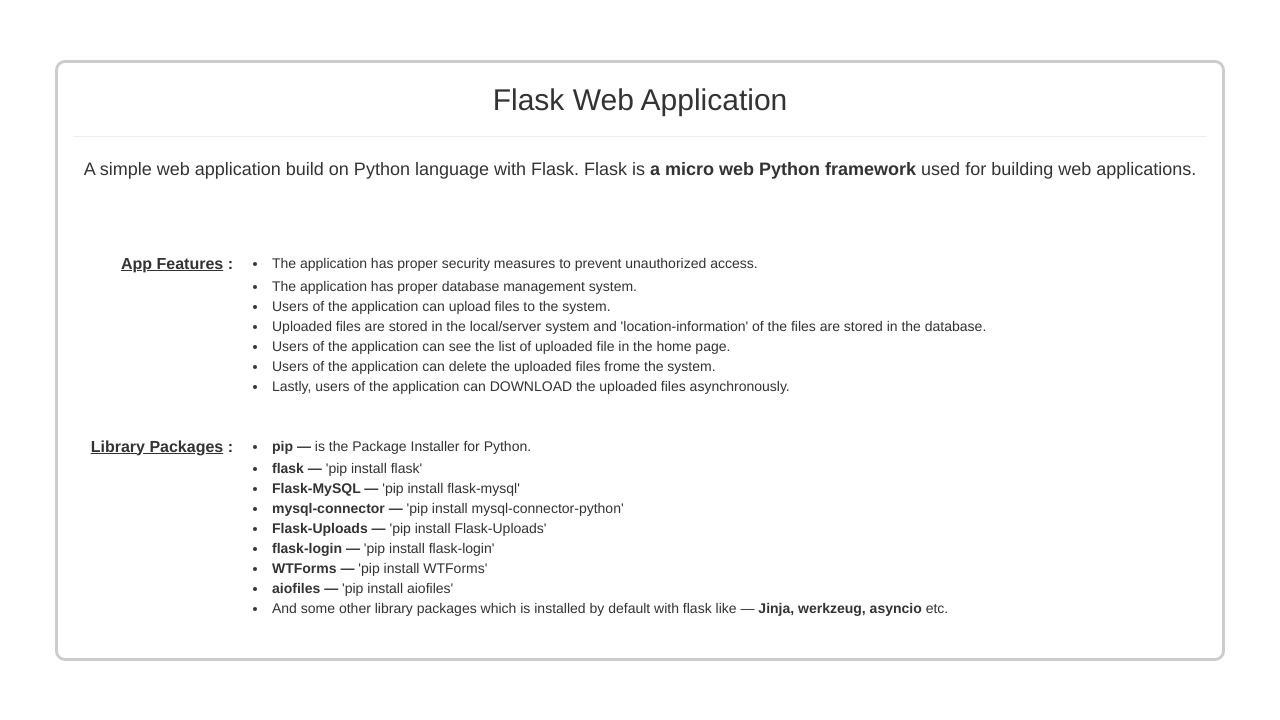
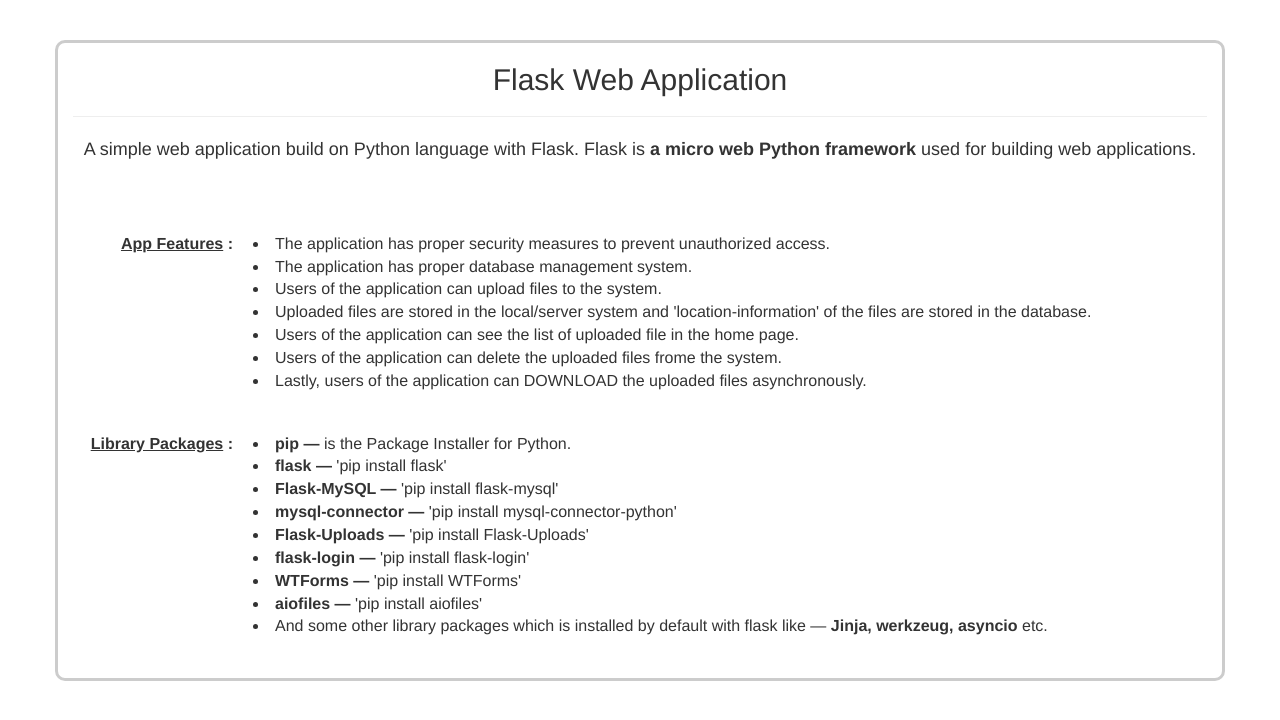
Before and after one commit to asmtamim/project-flask-WebApp, a Flask app: page / in a window 1280 px wide. Shown: the part 52-772 px from the top of the page. Run offline with Flask 3, Linux system fonts and the light colour scheme; some libraries are stand-ins or nearby versions.

Commit message:
Update index.html

```diff
--- a/Flask-Web-App/templates/index.html
+++ b/Flask-Web-App/templates/index.html
@@ -39,7 +39,7 @@
 		</div>
 	</nav>
 
-	<br><br>
+	<br>
 	<div class="container container-border">
 		<div class="row">
 			<div class="col-md-12">
@@ -51,27 +51,26 @@
 				<br><br><br>
 				<dl class="dl-horizontal">
 					<dt class="t1"><u>App Features</u> :</dt>
-					<dd><li>The application has proper security measures to prevent unauthorized access.</li></dd>
-					<dd><li>The application has proper database management system.</li></dd>
-					<dd><li>Users of the application can upload files to the system.</li></dd>
-					<dd><li>Uploaded files are stored in the local/server system and 'location-information' of the files are stored in the database.</li></dd>
-					<dd><li>Users of the application can see the list of uploaded file in the home page.</li></dd>
-					<dd><li>Users of the application can delete the uploaded files frome the system.</li></dd>
-					<dd><li>Lastly, users of the application can DOWNLOAD the uploaded files asynchronously.</li></dd>
+					<dd class="t1"><li>The application has proper security measures to prevent unauthorized access.</li></dd>
+					<dd class="t1"><li>The application has proper database management system.</li></dd>
+					<dd class="t1"><li>Users of the application can upload files to the system.</li></dd>
+					<dd class="t1"><li>Uploaded files are stored in the local/server system and 'location-information' of the files are stored in the database.</li></dd>
+					<dd class="t1"><li>Users of the application can see the list of uploaded file in the home page.</li></dd>
+					<dd class="t1"><li>Users of the application can delete the uploaded files frome the system.</li></dd>
+					<dd class="t1"><li>Lastly, users of the application can DOWNLOAD the uploaded files asynchronously.</li></dd>
 
 					<br><br>
 					<dt class="t1"><u>Library Packages</u> :</dt>
-					<dd><li><b>pip — </b> is the Package Installer for Python.</li></dd>
-					<dd><li><b>flask — </b> 'pip install flask'</li></dd>
-					<dd><li><b>Flask-MySQL — </b> 'pip install flask-mysql'</li></dd>
-					<dd><li><b>mysql-connector — </b> 'pip install mysql-connector-python'</li></dd>
-					<dd><li><b>Flask-Uploads — </b> 'pip install Flask-Uploads'</li></dd>
-					<dd><li><b>flask-login — </b> 'pip install flask-login'</li></dd>
-					<dd><li><b>WTForms — </b> 'pip install WTForms'</li></dd>
-					<dd><li><b>aiofiles — </b> 'pip install aiofiles'</li></dd>
-					<dd><li>And some other library packages which is installed by default with flask like —
+					<dd class="t1"><li><b>pip — </b> is the Package Installer for Python.</li></dd>
+					<dd class="t1"><li><b>flask — </b> 'pip install flask'</li></dd>
+					<dd class="t1"><li><b>Flask-MySQL — </b> 'pip install flask-mysql'</li></dd>
+					<dd class="t1"><li><b>mysql-connector — </b> 'pip install mysql-connector-python'</li></dd>
+					<dd class="t1"><li><b>Flask-Uploads — </b> 'pip install Flask-Uploads'</li></dd>
+					<dd class="t1"><li><b>flask-login — </b> 'pip install flask-login'</li></dd>
+					<dd class="t1"><li><b>WTForms — </b> 'pip install WTForms'</li></dd>
+					<dd class="t1"><li><b>aiofiles — </b> 'pip install aiofiles'</li></dd>
+					<dd class="t1"><li>And some other library packages which is installed by default with flask like —
 							<b>Jinja, werkzeug, asyncio </b> etc.</li></dd>
-
 
 					<br>
 				</dl>
```
